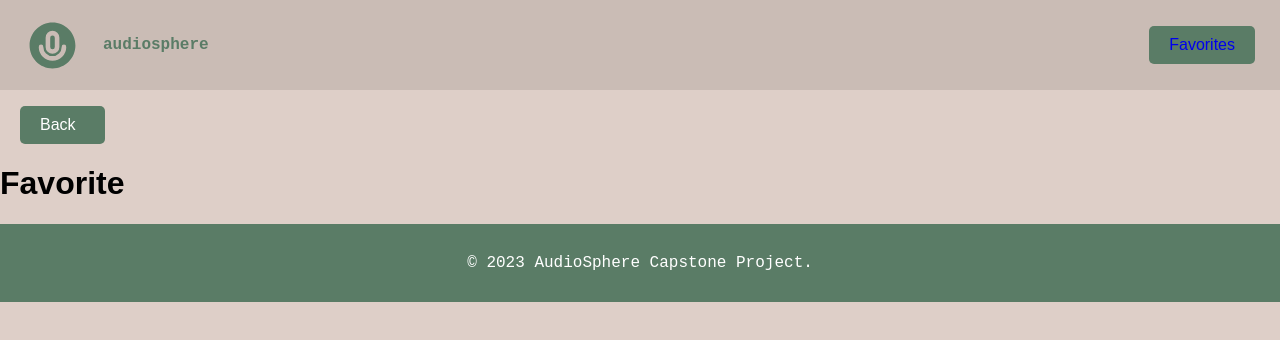
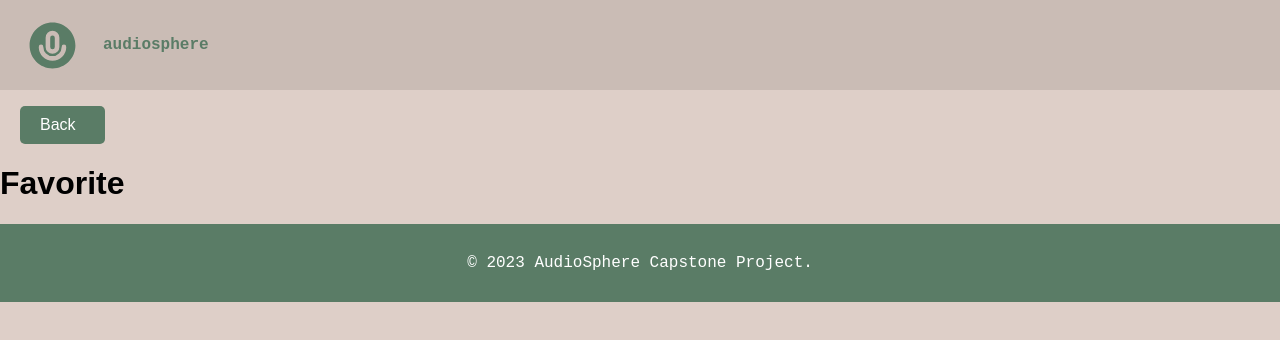
Before and after one commit to MihlaliKota/AudioSphere, a React (Vite) app: page /favorites in a window 1280 px wide. Shown: the top 340 px of the page. Built offline with nearby package versions, Linux system fonts and the light colour scheme.

Commit message:
Removed Favorites button to configure

```diff
--- a/src/components/Header/Header.jsx
+++ b/src/components/Header/Header.jsx
@@ -18,11 +18,11 @@ export default function Header() {
           <h3 className="title">audiosphere</h3>
         </div>
       </Link>
-      <button className="favorites-button">
+      {/* <button className="favorites-button">
         <Link className="Link" to="/favorites">
           Favorites
         </Link>
-      </button>
+      </button> */}
     </nav>
   );
 }
```
